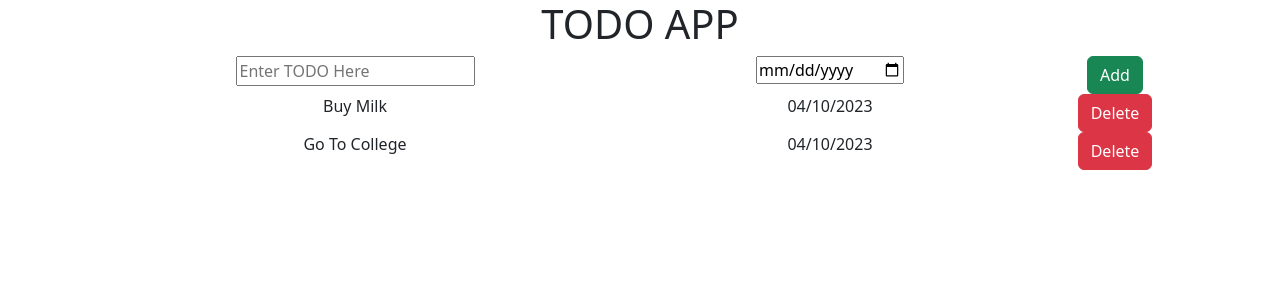
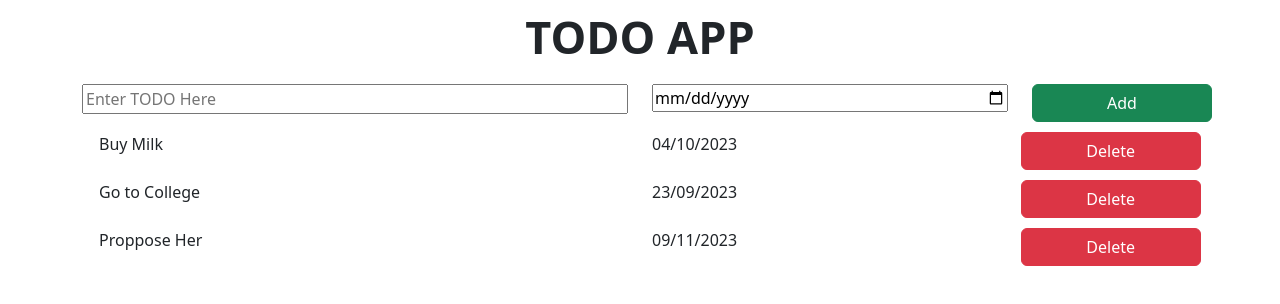
Before and after one commit to ashutoshsahu007/Todo, a React (Vite) app: page / in a window 1280 px wide. Shown: the top 304 px of the page. Built offline with nearby package versions, Linux system fonts and the light colour scheme.

Commit message:
structure of app completed

```diff
--- /dev/null
+++ b/src/App.css
@@ -0,0 +1,11 @@
+input {
+  width: 100%;
+}
+
+.kg-row {
+  margin: 10px 5px;
+}
+
+.kg-button {
+  min-width: 180px;
+}
--- a/src/App.jsx
+++ b/src/App.jsx
@@ -1,15 +1,18 @@
 import AddTodo from "./components/AddTodo";
 import AppName from "./components/AppName";
-import TodoItem1 from "./components/TodoItem1";
-import TodoItem2 from "./components/TodoItem2";
+import TodoItems from "./components/TodoItems";
 
 const App = () => {
+  const todoItems = [
+    { name: "Buy Milk", dueDate: "04/10/2023" },
+    { name: "Go to College", dueDate: "23/09/2023" },
+    { name: "Proppose Her", dueDate: "09/11/2023" },
+  ];
   return (
     <center className="todo-container">
       <AppName />
       <AddTodo />
-      <TodoItem1 />
-      <TodoItem2 />
+      <TodoItems todoItems={todoItems} />
     </center>
   );
 };
--- a/src/components/AddTodo.jsx
+++ b/src/components/AddTodo.jsx
@@ -1,6 +1,6 @@
 const AddTodo = () => {
   return (
-    <div class="container text-center">
+    <div class="container ">
       <div class="row">
         <div class="col-6">
           <input type="text" placeholder="Enter TODO Here "></input>
@@ -9,7 +9,7 @@ const AddTodo = () => {
           <input type="date"></input>
         </div>
         <div class="col-2">
-          <button type="button" class="btn btn-success">
+          <button type="button" class="btn btn-success kg-button">
             Add
           </button>
         </div>
--- a/src/components/AppName.jsx
+++ b/src/components/AppName.jsx
@@ -1,5 +1,11 @@
+import classes from "./AppName.module.css";
+
 const AppName = () => {
-  return <h1>TODO APP</h1>;
+  return (
+    <h1 className={classes.todoHeading}>
+      <center>TODO APP</center>
+    </h1>
+  );
 };
 
 export default AppName;
--- /dev/null
+++ b/src/components/AppName.module.css
@@ -0,0 +1,6 @@
+.todoHeading {
+  font-weight: 700;
+  font-size: 45px;
+  margin: 10px;
+  margin-bottom: 20px;
+}
--- /dev/null
+++ b/src/components/TodoItem.jsx
@@ -0,0 +1,16 @@
+const TodoItem = ({ todoName, todoDate }) => {
+  return (
+    <div class="container ">
+      <div class="row kg-row">
+        <div class="col-6">{todoName}</div>
+        <div class="col-4">{todoDate}</div>
+        <div class="col-2">
+          <button type="button" class="btn btn-danger kg-button">
+            Delete
+          </button>
+        </div>
+      </div>
+    </div>
+  );
+};
+export default TodoItem;
--- a/src/components/TodoItem1.jsx
+++ /dev/null
@@ -1,16 +0,0 @@
-const TodoItem1 = () => {
-  return (
-    <div class="container text-center">
-      <div class="row">
-        <div class="col-6">Buy Milk</div>
-        <div class="col-4">04/10/2023</div>
-        <div class="col-2">
-          <button type="button" class="btn btn-danger">
-            Delete
-          </button>
-        </div>
-      </div>
-    </div>
-  );
-};
-export default TodoItem1;
--- a/src/components/TodoItem2.jsx
+++ /dev/null
@@ -1,16 +0,0 @@
-const TodoItem2 = () => {
-  return (
-    <div class="container text-center">
-      <div class="row">
-        <div class="col-6">Go To College</div>
-        <div class="col-4">04/10/2023</div>
-        <div class="col-2">
-          <button type="button" class="btn btn-danger">
-            Delete
-          </button>
-        </div>
-      </div>
-    </div>
-  );
-};
-export default TodoItem2;
--- /dev/null
+++ b/src/components/TodoItems.jsx
@@ -0,0 +1,12 @@
+import classes from "./TodoItems.module.css";
+import TodoItem from "./TodoItem";
+const TodoItems = ({ todoItems }) => {
+  return (
+    <div className={classes.todoContainer}>
+      {todoItems.map((item) => (
+        <TodoItem todoName={item.name} todoDate={item.dueDate} />
+      ))}
+    </div>
+  );
+};
+export default TodoItems;
--- /dev/null
+++ b/src/components/TodoItems.module.css
@@ -0,0 +1,3 @@
+.todoContainer {
+  text-align: left;
+}
--- a/src/main.jsx
+++ b/src/main.jsx
@@ -2,6 +2,7 @@ import React from "react";
 import ReactDOM from "react-dom/client";
 import App from "./App.jsx";
 import "bootstrap/dist/css/bootstrap.min.css";
+import "./App.css";
 
 ReactDOM.createRoot(document.getElementById("root")).render(
   <React.StrictMode>
```
